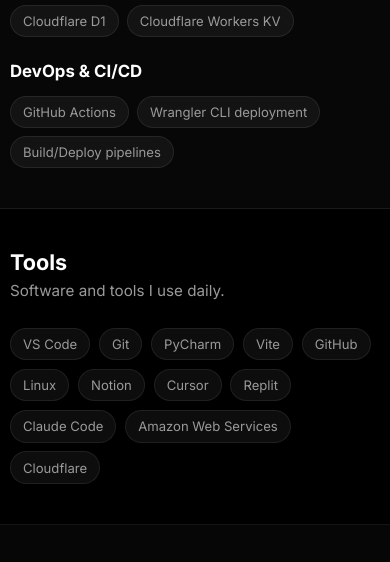
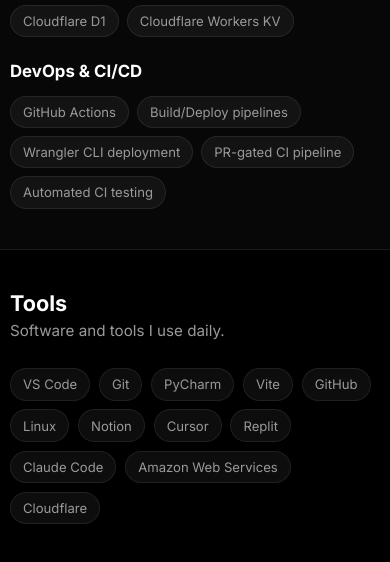
Before and after one commit to nicocodes9/abd-cloud-resume-v1, a plain HTML site: page frontend/index.html in a window 390 px wide. Shown: the part 3196-3758 px from the top of the page. Drawn offline with Linux system fonts and the light colour scheme; no server answers.

Commit message:
Updated Readme.md for backend, Minor changes in Frontend

```diff
--- a/frontend/index.html
+++ b/frontend/index.html
@@ -232,7 +232,7 @@
               <div>
                 <h3>DevOps &amp; CI/CD</h3>
                 <div class="tag-wrap">
-                  <span class="tag">GitHub Actions</span><span class="tag">Wrangler CLI deployment</span><span class="tag"> Build/Deploy pipelines</span>
+                  <span class="tag">GitHub Actions</span><span class="tag"> Build/Deploy pipelines</span><span class="tag">Wrangler CLI deployment</span><span class="tag">PR-gated CI pipeline</span><span class="tag">Automated CI testing</span>
                 </div>
               </div>
             </div>
--- a/frontend/styles.css
+++ b/frontend/styles.css
@@ -659,11 +659,16 @@
 
   .project-card:hover,
   .note-item:hover,
-  .tag:hover,
   .round-icon-link:hover,
   .email-link:hover {
     transform: none;
     box-shadow: none;
+  }
+
+  .tag:hover,
+  .tag:active {
+    transform: translateY(-2px) scale(1.01);
+    box-shadow: var(--shadow);
   }
 
   .tag {
```
Also changed, not shown: README.md, backend/README.md.
